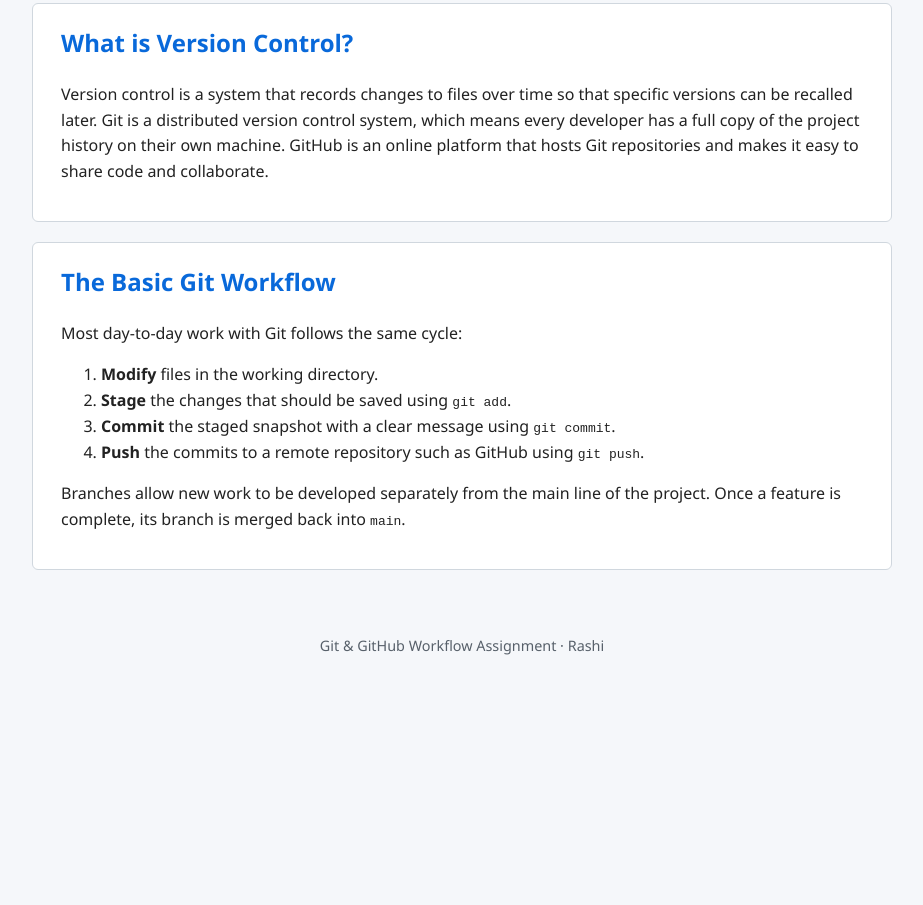
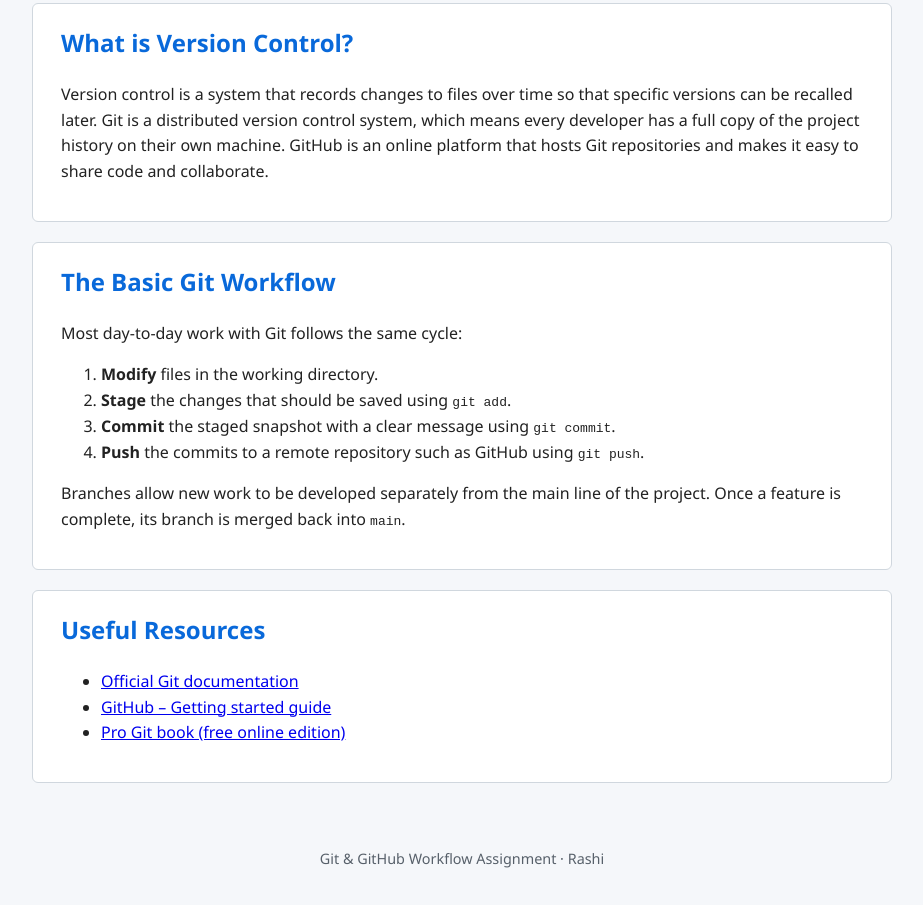
Before and after one commit to RashiMalik02/github_sga, a plain HTML site: page index.html in a window 1280 px wide. Shown: the part 451-1356 px from the top of the page, without its empty margins (178-1101 px from the left). Before the commit the page ends 1143 px from the top, so only its background shows below. Drawn offline with Linux system fonts and the light colour scheme.

Commit message:
Add useful resources section to homepage

```diff
--- a/index.html
+++ b/index.html
@@ -102,6 +102,15 @@
                 <code>main</code>.
             </p>
         </section>
+
+        <section>
+            <h2>Useful Resources</h2>
+            <ul>
+                <li><a href="https://git-scm.com/doc">Official Git documentation</a></li>
+                <li><a href="https://docs.github.com/en/get-started">GitHub &ndash; Getting started guide</a></li>
+                <li><a href="https://git-scm.com/book/en/v2">Pro Git book (free online edition)</a></li>
+            </ul>
+        </section>
     </main>
 
     <footer>
```
